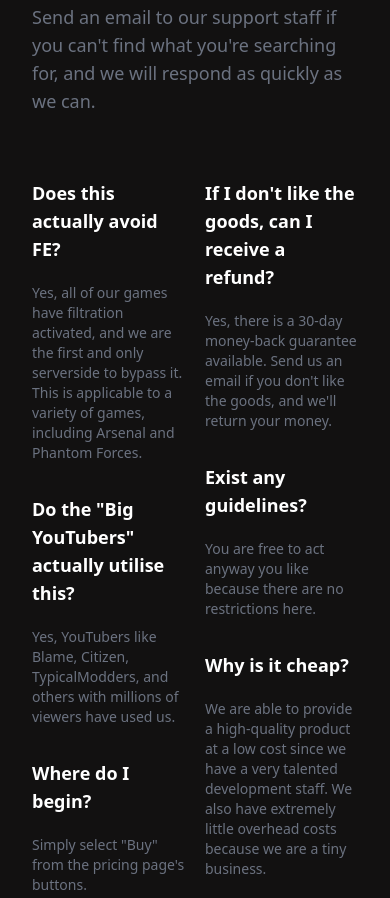
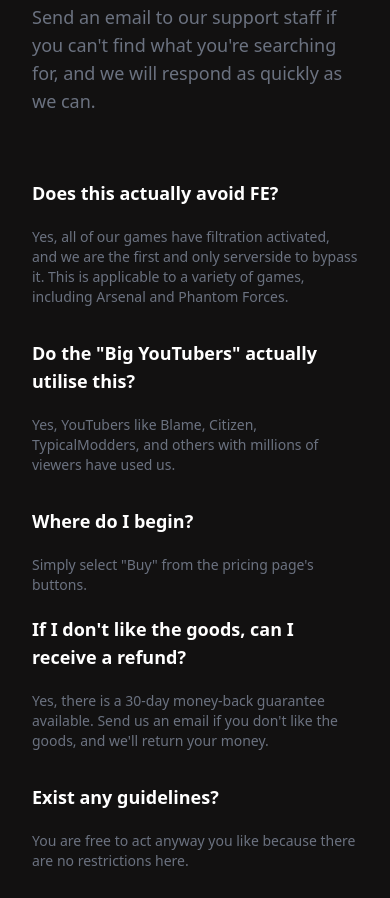
Before and after one commit to jackiemangala/Secret-Service-Panel, a plain HTML site: page index.html in a window 390 px wide. Shown: the part 3526-4424 px from the top of the page. Drawn offline with nearby package versions, Linux system fonts and the light colour scheme; a script that the page names is missing.

Commit message:
Update index.html

```diff
--- a/index.html
+++ b/index.html
@@ -191,7 +191,7 @@
     <section class="pb-16" data-aos="fade">
       <h1 class="text-white mb-5 font-bold text-4xl">Frequently Asked Questions</h1>
       <p class="pb-16 text-gray-500 text-lg">Send an email to our support staff if you can't find what you're searching for, and we will respond as quickly as we can.      </p>
-      <div class="grid-cols-2 gap-5 grid">
+      <div class="lg:grid-cols-2 grid-cols-1 gap-5 grid">
           <div class="flex flex-col gap-8">
 
             <div>
```
